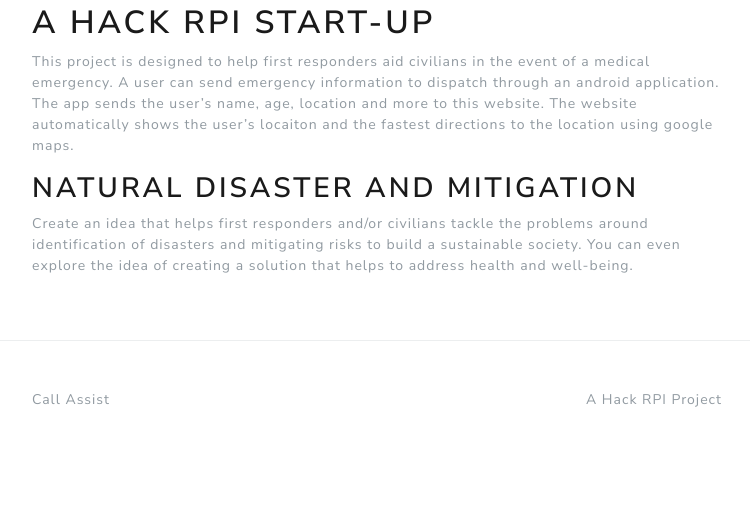
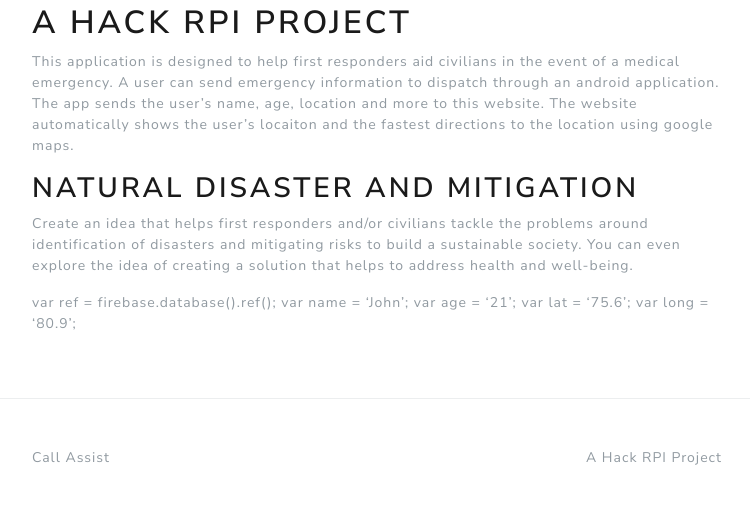
Before and after one commit to nicolas-van/bootstrap-4-github-pages, a Jekyll site: the page built from index.md, in a window 1280 px wide. Shown: the part 794-1326 px from the top of the page, without its empty margins (263-1013 px from the left). Built offline with Jekyll 4.4.1, drawn with Linux system fonts in a browser that asks for light colours; comment, search, counter and statistics services are not loaded; before the commit the page ends 1268 px from its top, so only the background shows below that.

Commit message:
Update index.md

```diff
--- a/index.md
+++ b/index.md
@@ -3,12 +3,18 @@
 title: Call Assist
 ---
 
-# A Hack RPI start-up
+# A Hack RPI Project
 
-This project is designed to help first responders aid civilians in the event of a medical emergency.
+This application is designed to help first responders aid civilians in the event of a medical emergency.
 A user can send emergency information to dispatch through an android application.
 The app sends the user's name, age, location and more to this website.
 The website automatically shows the user's locaiton and the fastest directions to the location using google maps.
 ## Natural Disaster and Mitigation
 
 Create an idea that helps first responders and/or civilians tackle the problems around identification of disasters and mitigating risks to build a sustainable society. You can even explore the idea of creating a solution that helps to address health and well-being.
+
+var ref = firebase.database().ref();
+var name = 'John';
+var age = '21';
+var lat = '75.6';
+var long = '80.9';
```
